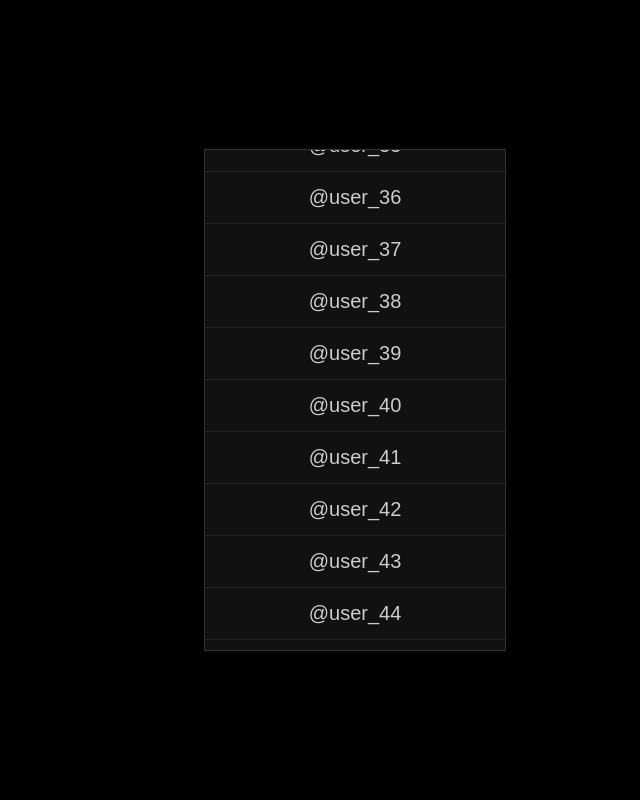
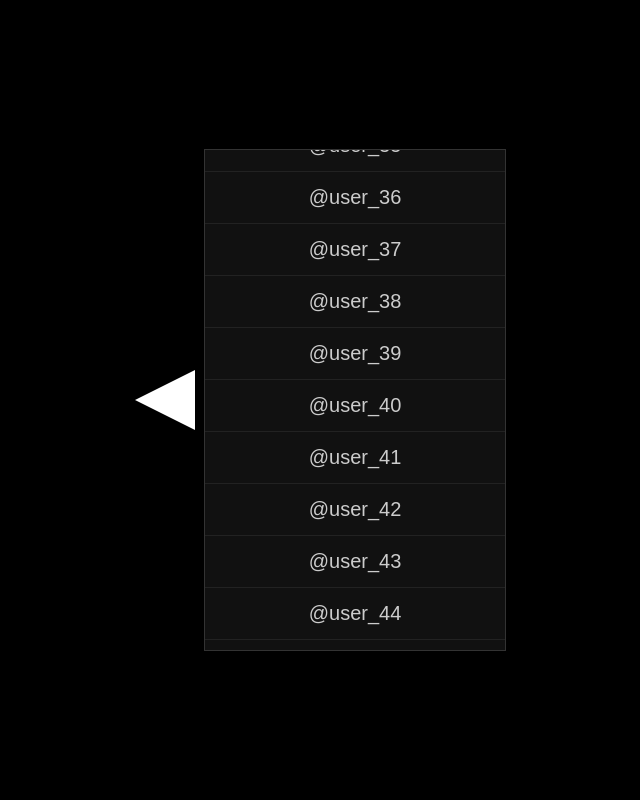
Before and after one commit to manbee9000/tgstream-bot, a website: page webapp/giveaway/index.html in a window 1280 px wide. Shown: the whole page, without its empty margins (285-925 px from the left). Drawn offline with Linux system fonts and the light colour scheme.

Commit message:
Update style.css

```diff
--- a/webapp/giveaway/style.css
+++ b/webapp/giveaway/style.css
@@ -7,7 +7,18 @@ body {
   overflow: hidden;
 }
 
-/* Контейнер всей рулетки */
+/* СТРЕЛКА */
+#arrow {
+  position: absolute;
+  top: 50%;
+  left: calc(50% - 220px); /* 50% от ширины + смещение влево */
+  transform: translateY(-50%);
+  width: 60px;
+  height: 60px;
+  z-index: 10; /* всегда сверху */
+}
+
+/* КОНТЕЙНЕР РУЛЕТКИ */
 #roulette-container {
   position: absolute;
   top: 50%;
@@ -19,16 +30,16 @@ body {
   overflow: hidden;
 }
 
-/* Окно, в котором видна только часть списка */
+/* ОКНО ДЛЯ СПИСКА */
 #list-window {
-  position: relative;
   width: 100%;
   height: 100%;
+  background: #111;
   overflow: hidden;
-  background: #111;
+  position: relative;
 }
 
-/* Сам список ников */
+/* САМ СПИСОК */
 #nickname-list {
   position: absolute;
   width: 100%;
@@ -36,21 +47,12 @@ body {
   left: 0;
 }
 
-/* Один ник */
+/* ОДИН НИК */
 .nickname {
   width: 100%;
   padding: 14px 0;
+  text-align: center;
   font-size: 20px;
-  text-align: center;
+  color: #ccc;
   border-bottom: 1px solid #222;
-  color: #ccc;
 }
-
-#arrow {
-  position: absolute;
-  left: -70px;
-  top: 50%;
-  transform: translateY(-50%);
-  width: 60px;
-  height: 60px;
-}
```
